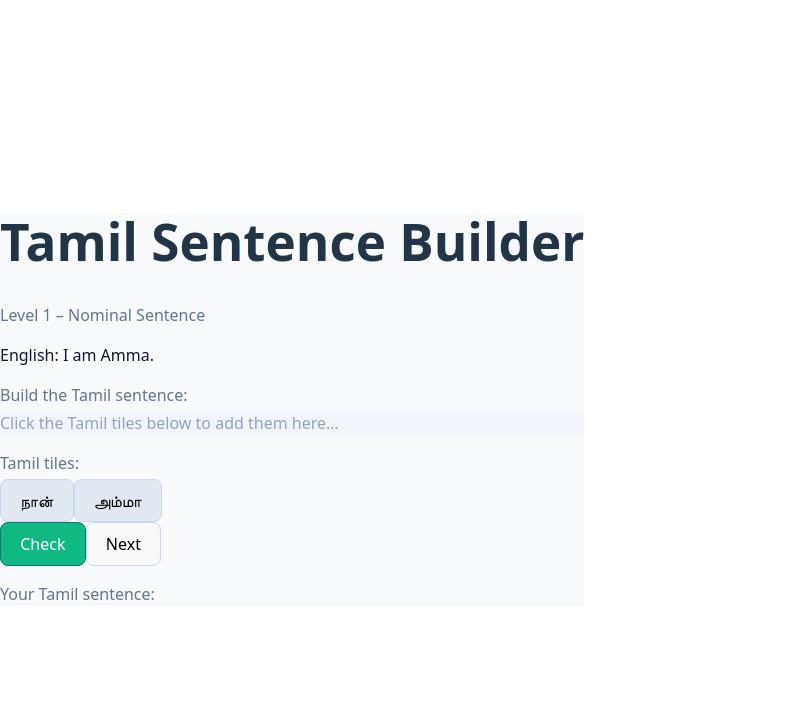
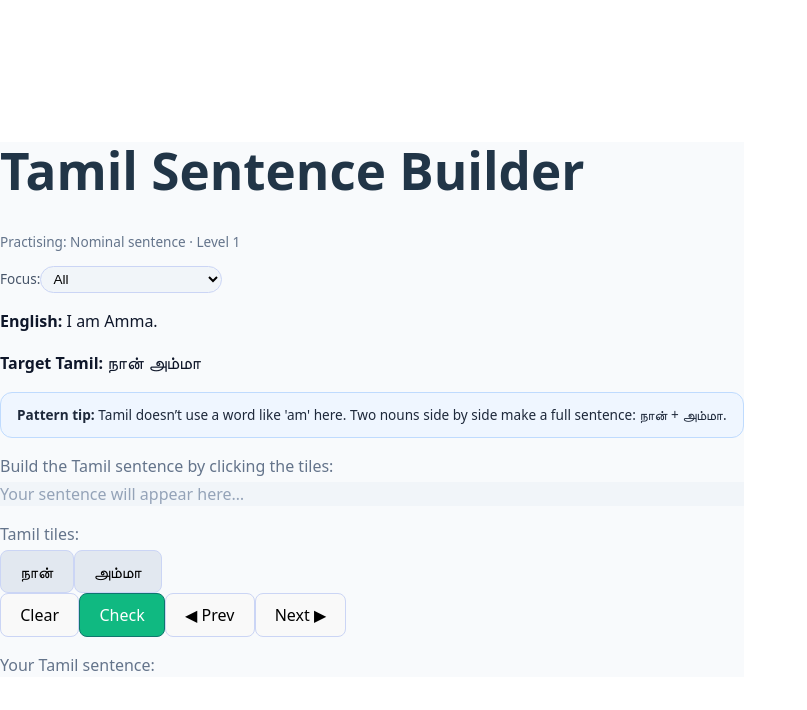
Before and after one commit to jaydoc/tamil-syntax-app, a React (Vite) app: page / in a window 1280 px wide. Shown: the top 710 px of the page, without its empty margins (0-807 px from the left). Built offline with nearby package versions, Linux system fonts and the light colour scheme.

Commit message:
Add grammar-based Tamil syntax levels

```diff
--- a/src/components/SentenceGame.jsx
+++ b/src/components/SentenceGame.jsx
@@ -1,45 +1,179 @@
-import React, { useState } from "react";
+import React, { useState, useMemo } from "react";
 
+// Each exercise is explicitly grounded in the grammar PDF,
+// but explanations are simplified for Yogi.
 const EXERCISES = [
-  // Level 1: nominal sentence – “I am Amma.”
+  // ===== NOMINAL SENTENCES =====
   {
     id: "nominal-1",
-    type: "nominal",
+    concept: "Nominal sentence",
     level: 1,
     englishPrompt: "I am Amma.",
-    availableTiles: ["நான்", "அம்மா"],
-    correctAnswers: [
-      ["நான்", "அம்மா"], // நான் அம்மா
+    tamilTarget: "நான் அம்மா",
+    explanation:
+      "Tamil doesn’t use a word like 'am' here. Two nouns side by side make a full sentence: நான் + அம்மா.",
+    tiles: ["நான்", "அம்மா"],
+    solutions: [["நான்", "அம்மா"]],
+  },
+  {
+    id: "nominal-2",
+    concept: "Nominal sentence",
+    level: 1,
+    englishPrompt: "I am not Amma.",
+    tamilTarget: "நான் அம்மா இல்லை",
+    explanation:
+      "To negate a nominal sentence, you just add இல்லை (no / not) at the end.",
+    tiles: ["நான்", "அம்மா", "இல்லை"],
+    solutions: [["நான்", "அம்மா", "இல்லை"]],
+  },
+  {
+    id: "nominal-3",
+    concept: "Nominal sentence",
+    level: 1,
+    englishPrompt: "Am I Amma?",
+    tamilTarget: "நான் அம்மனா?",
+    explanation:
+      "Yes/no questions add the sound -ஆ to the second noun: அம்மா → அம்மனா?.",
+    tiles: ["நான்", "அம்மனா?"],
+    solutions: [["நான்", "அம்மனா?"]],
+  },
+  {
+    id: "nominal-4",
+    concept: "Nominal sentence",
+    level: 1,
+    englishPrompt: "Who am I?",
+    tamilTarget: "நான் யார்?",
+    explanation:
+      "If the second word is a question word like யார்? (who?), you don’t add -ஆ. Just நான் + யார்?.",
+    tiles: ["நான்", "யார்?"],
+    solutions: [["நான்", "யார்?"]],
+  },
+
+  // ===== SOV + NULL-SUBJECT =====
+  {
+    id: "sov-1",
+    concept: "Null-subject verb",
+    level: 2,
+    englishPrompt: "I am reading / learning.",
+    tamilTarget: "படிக்கிறேன்",
+    explanation:
+      "One verb form can be a whole sentence. The ending -கிறேன் already tells us 'I (present tense)'. No நான் needed.",
+    tiles: ["படிக்கிறேன்"],
+    solutions: [["படிக்கிறேன்"]],
+  },
+  {
+    id: "sov-2",
+    concept: "SOV structure",
+    level: 2,
+    englishPrompt: "I read the book.",
+    tamilTarget: "நான் புத்தகத்தை படிக்கிறேன்",
+    explanation:
+      "Basic Tamil word order is Subject–Object–Verb: நான் (subject) + புத்தகத்தை (book + -ஐ object) + படிக்கிறேன் (verb).",
+    tiles: ["நான்", "புத்தகத்தை", "படிக்கிறேன்"],
+    solutions: [["நான்", "புத்தகத்தை", "படிக்கிறேன்"]],
+  },
+
+  // ===== CASE-MARKED OBJECTS & INDIRECT OBJECTS =====
+  {
+    id: "case-1",
+    concept: "Accusative (-ஐ)",
+    level: 3,
+    englishPrompt: "Seeran met Maaran.",
+    tamilTarget: "சேரன் மாறனை சந்தித்தான்",
+    explanation:
+      "The object gets the -ஐ ending. மாறன் (Maaran) → மாறனை (Maaran + -ஐ). Sentence is Subject–Object–Verb.",
+    tiles: ["சேரன்", "மாறனை", "சந்தித்தான்"],
+    solutions: [["சேரன்", "மாறனை", "சந்தித்தான்"]],
+  },
+  {
+    id: "case-2",
+    concept: "Dative (-உக்கு)",
+    level: 3,
+    englishPrompt: "Seeran gave the book to Maaran.",
+    tamilTarget: "சேரன் மாறனுக்கு புத்தகத்தை கொடுத்தான்",
+    explanation:
+      "Dative -உக்கு marks 'to whom'. மாறன் → மாறனுக்கு (to Maaran). புத்தகத்தை has -ஐ to mark the direct object.",
+    tiles: ["சேரன்", "மாறனுக்கு", "புத்தகத்தை", "கொடுத்தான்"],
+    // allow two natural orders: S-IO-O-V and S-O-IO-V
+    solutions: [
+      ["சேரன்", "மாறனுக்கு", "புத்தகத்தை", "கொடுத்தான்"],
+      ["சேரன்", "புத்தகத்தை", "மாறனுக்கு", "கொடுத்தான்"],
     ],
   },
-  // Level 2: SOV – “I read the book.”
+
+  // ===== LOCATIVE / PLACE (optional but nice) =====
   {
-    id: "sov-1",
-    type: "sov",
-    level: 2,
-    englishPrompt: "I read the book.",
-    availableTiles: ["நான்", "புத்தகத்தை", "படிக்கிறேன்"],
-    correctAnswers: [
-      ["நான்", "புத்தகத்தை", "படிக்கிறேன்"],
+    id: "case-3",
+    concept: "Locative (-இல்)",
+    level: 3,
+    englishPrompt: "The boy is in the house.",
+    tamilTarget: "பையன் வீட்டில் இருக்கிறான்",
+    explanation:
+      "-இல் marks 'in / at'. வீடு (house) → வீட்டில் (in the house). Verb still comes last.",
+    tiles: ["பையன்", "வீட்டில்", "இருக்கிறான்"],
+    solutions: [["பையன்", "வீட்டில்", "இருக்கிறான்"]],
+  },
+
+  // ===== SERIAL VERBS (ADVANCED) =====
+  {
+    id: "serial-1",
+    concept: "Serial verbs (advanced)",
+    level: 4,
+    englishPrompt: "I took the book, went to school, and studied the lesson.",
+    tamilTarget: "நான் புத்தகத்தை எடுத்துப் பாடசாலைக்குச் சென்று பாடம் படித்தேன்",
+    explanation:
+      "Serial verbs chain actions. The last verb படித்தேன் is the main finite verb. எடுத்து, சென்று share its person/tense.",
+    tiles: [
+      "நான்",
+      "புத்தகத்தை",
+      "எடுத்துப்",
+      "பாடசாலைக்குச்",
+      "சென்று",
+      "பாடம்",
+      "படித்தேன்",
+    ],
+    solutions: [
+      [
+        "நான்",
+        "புத்தகத்தை",
+        "எடுத்துப்",
+        "பாடசாலைக்குச்",
+        "சென்று",
+        "பாடம்",
+        "படித்தேன்",
+      ],
     ],
   },
 ];
 
+// Helper: compare two arrays of tiles
 function arraysEqual(a, b) {
   if (a.length !== b.length) return false;
   return a.every((x, i) => x === b[i]);
 }
 
 function isCorrectAnswer(ex, attempt) {
-  return ex.correctAnswers.some((sol) => arraysEqual(sol, attempt));
+  return ex.solutions.some((sol) => arraysEqual(sol, attempt));
 }
 
 const SentenceGame = () => {
+  const [currentConcept, setCurrentConcept] = useState("All");
   const [currentIndex, setCurrentIndex] = useState(0);
   const [slots, setSlots] = useState([]);
-  const [feedback, setFeedback] = useState(null);
+  const [feedback, setFeedback] = useState(null); // "correct" | "incorrect" | null
 
-  const exercise = EXERCISES[currentIndex];
+  const concepts = useMemo(() => {
+    const base = ["All"];
+    const unique = Array.from(new Set(EXERCISES.map((e) => e.concept)));
+    return base.concat(unique);
+  }, []);
+
+  const filteredExercises = useMemo(() => {
+    if (currentConcept === "All") return EXERCISES;
+    return EXERCISES.filter((e) => e.concept === currentConcept);
+  }, [currentConcept]);
+
+  const exercise = filteredExercises[currentIndex] || filteredExercises[0];
 
   const handleTileClick = (tile) => {
     setSlots((prev) => [...prev, tile]);
@@ -51,39 +185,123 @@ const SentenceGame = () => {
     setFeedback(null);
   };
 
+  const handleClear = () => {
+    setSlots([]);
+    setFeedback(null);
+  };
+
   const handleCheck = () => {
-    if (slots.length === 0) return;
+    if (!exercise || slots.length === 0) return;
     const ok = isCorrectAnswer(exercise, slots);
     setFeedback(ok ? "correct" : "incorrect");
   };
 
-  const handleNext = () => {
-    const next = (currentIndex + 1) % EXERCISES.length;
-    setCurrentIndex(next);
+  const goToExercise = (newIndex) => {
+    let idx = newIndex;
+    const total = filteredExercises.length;
+    if (idx < 0) idx = total - 1;
+    if (idx >= total) idx = 0;
+    setCurrentIndex(idx);
     setSlots([]);
     setFeedback(null);
   };
 
+  const handleNext = () => {
+    goToExercise(currentIndex + 1);
+  };
+
+  const handlePrev = () => {
+    goToExercise(currentIndex - 1);
+  };
+
+  const handleConceptChange = (e) => {
+    const newConcept = e.target.value;
+    setCurrentConcept(newConcept);
+    setCurrentIndex(0);
+    setSlots([]);
+    setFeedback(null);
+  };
+
+  if (!exercise) {
+    return <div>Loading…</div>;
+  }
+
   return (
-    <div className="min-h-screen flex flex-col items-center justify-center p-4 gap-6" style={{ backgroundColor: "#f8fafc" }}>
-      <div className="max-w-xl w-full bg-white shadow-md rounded-2xl p-6">
-        <h1 className="text-2xl font-bold mb-2">
-          Tamil Sentence Builder
-        </h1>
-        <p className="text-sm" style={{ color: "#64748b", marginBottom: "1rem" }}>
-          Level {exercise.level} – {exercise.type === "nominal" ? "Nominal Sentence" : "SOV Sentence"}
-        </p>
+    <div
+      className="min-h-screen flex flex-col items-center justify-center p-4"
+      style={{ backgroundColor: "#f8fafc" }}
+    >
+      <div className="max-w-3xl w-full bg-white shadow-md rounded-2xl p-6 space-y-4">
+        <header className="flex flex-col gap-2 md:flex-row md:items-center md:justify-between">
+          <div>
+            <h1 className="text-2xl font-bold">Tamil Sentence Builder</h1>
+            <p style={{ color: "#64748b", fontSize: "0.85rem", marginTop: "0.25rem" }}>
+              Practising: {exercise.concept} · Level {exercise.level}
+            </p>
+          </div>
 
-        <div className="mb-4">
+          {/* Concept filter */}
+          <div className="flex items-center gap-2">
+            <label
+              htmlFor="conceptSelect"
+              style={{ fontSize: "0.85rem", color: "#475569" }}
+            >
+              Focus:
+            </label>
+            <select
+              id="conceptSelect"
+              value={currentConcept}
+              onChange={handleConceptChange}
+              style={{
+                padding: "0.25rem 0.5rem",
+                borderRadius: "999px",
+                border: "1px solid #cbd5f5",
+                fontSize: "0.85rem",
+                backgroundColor: "#f1f5f9",
+              }}
+            >
+              {concepts.map((c) => (
+                <option key={c} value={c}>
+                  {c}
+                </option>
+              ))}
+            </select>
+          </div>
+        </header>
+
+        {/* Prompt + target (for parent/teacher reference) */}
+        <section className="space-y-1">
           <p style={{ color: "#0f172a" }}>
-            <span className="font-semibold">English:</span> {exercise.englishPrompt}
+            <span style={{ fontWeight: 600 }}>English:</span> {exercise.englishPrompt}
           </p>
-        </div>
+          <p style={{ color: "#0f172a" }}>
+            <span style={{ fontWeight: 600 }}>Target Tamil:</span>{" "}
+            <span style={{ fontSize: "1.1rem" }}>{exercise.tamilTarget}</span>
+          </p>
+        </section>
+
+        {/* Pattern explanation */}
+        <section
+          style={{
+            backgroundColor: "#eff6ff",
+            borderRadius: "0.75rem",
+            padding: "0.75rem 1rem",
+            border: "1px solid #bfdbfe",
+            fontSize: "0.85rem",
+            color: "#1e293b",
+          }}
+        >
+          <span style={{ fontWeight: 600 }}>Pattern tip:</span>{" "}
+          {exercise.explanation}
+        </section>
 
         {/* Slots */}
-        <div className="mb-4">
-          <p className="text-sm" style={{ color: "#64748b", marginBottom: "0.25rem" }}>
-            Build the Tamil sentence:
+        <section>
+          <p
+            className="text-sm"
+            style={{ color: "#64748b", marginBottom: "0.25rem" }}
+          >
+            Build the Tamil sentence by clicking the tiles:
           </p>
           <div
             className="flex flex-wrap gap-2 min-h-[48px] border rounded-lg p-2"
@@ -91,7 +309,7 @@ const SentenceGame = () => {
           >
             {slots.length === 0 && (
               <span className="text-xs" style={{ color: "#94a3b8" }}>
-                Click the Tamil tiles below to add them here…
+                Your sentence will appear here…
               </span>
             )}
             {slots.map((word, idx) => (
@@ -101,20 +319,24 @@ const SentenceGame = () => {
                 onClick={() => handleSlotClick(idx)}
                 className="px-3 py-1 rounded-full border bg-white text-lg"
                 style={{ borderColor: "#cbd5f5" }}
+                title="Click to remove this word"
               >
                 {word}
               </button>
             ))}
           </div>
-        </div>
+        </section>
 
         {/* Tiles */}
-        <div className="mb-4">
-          <p className="text-sm" style={{ color: "#64748b", marginBottom: "0.25rem" }}>
+        <section>
+          <p
+            className="text-sm"
+            style={{ color: "#64748b", marginBottom: "0.25rem" }}
+          >
             Tamil tiles:
           </p>
           <div className="flex flex-wrap gap-2">
-            {exercise.availableTiles.map((tile) => (
+            {exercise.tiles.map((tile) => (
               <button
                 key={tile}
                 type="button"
@@ -126,26 +348,50 @@ const SentenceGame = () => {
               </button>
             ))}
           </div>
-        </div>
+        </section>
 
         {/* Feedback + controls */}
-        <div className="flex items-center justify-between mt-4">
+        <section className="flex flex-col gap-3 md:flex-row md:items-center md:justify-between">
           <div>
             {feedback === "correct" && (
-              <span style={{ color: "#16a34a", fontWeight: 500 }}>✔ Correct!</span>
+              <span style={{ color: "#16a34a", fontWeight: 500 }}>
+                ✔ Correct! Super.
+              </span>
             )}
             {feedback === "incorrect" && (
-              <span style={{ color: "#dc2626", fontWeight: 500 }}>✖ Try again.</span>
+              <span style={{ color: "#dc2626", fontWeight: 500 }}>
+                ✖ Not quite. Try moving or removing a word.
+              </span>
             )}
           </div>
           <div className="flex gap-2">
             <button
               type="button"
+              onClick={handleClear}
+              className="px-3 py-1 rounded-lg border text-sm"
+              style={{ borderColor: "#cbd5f5" }}
+            >
+              Clear
+            </button>
+            <button
+              type="button"
               onClick={handleCheck}
               className="px-3 py-1 rounded-lg border text-sm"
-              style={{ backgroundColor: "#10b981", color: "white", borderColor: "#0f766e" }}
+              style={{
+                backgroundColor: "#10b981",
+                color: "white",
+                borderColor: "#0f766e",
+              }}
             >
               Check
+            </button>
+            <button
+              type="button"
+              onClick={handlePrev}
+              className="px-3 py-1 rounded-lg border text-sm"
+              style={{ borderColor: "#cbd5f5" }}
+            >
+              ◀ Prev
             </button>
             <button
               type="button"
@@ -153,18 +399,18 @@ const SentenceGame = () => {
               className="px-3 py-1 rounded-lg border text-sm"
               style={{ borderColor: "#cbd5f5" }}
             >
-              Next
+              Next ▶
             </button>
           </div>
-        </div>
+        </section>
 
-        {/* Display current Tamil sentence */}
-        <div className="mt-4 text-center">
+        {/* Live sentence preview */}
+        <section className="text-center">
           <p className="text-sm" style={{ color: "#64748b" }}>
             Your Tamil sentence:
           </p>
           <p className="text-xl mt-1">{slots.join(" ")}</p>
-        </div>
+        </section>
       </div>
     </div>
   );
```
Also changed, not shown: 3 other files (tests, documents, lock files or other folders).
